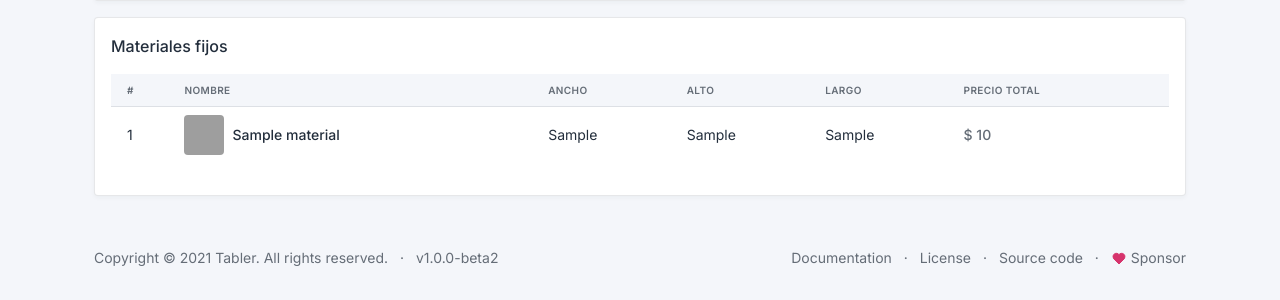
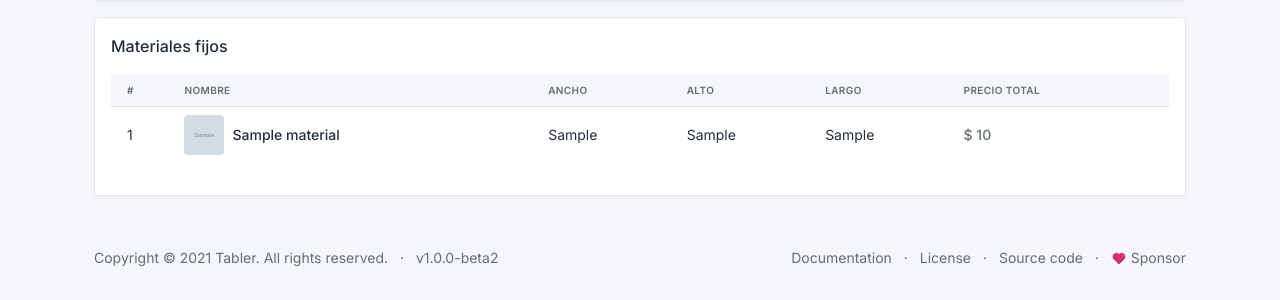
Before and after one commit to nlemarodriguez/despieces, a Django app: page /cotizaciones/1 in a window 1280 px wide. Shown: the part 520-820 px from the top of the page. Run offline with Django 3.2, Linux system fonts and the light colour scheme; tables that the repository leaves empty hold one stand-in row (values such as "Sample post"); grey boxes marked "Sample" are stand-in pictures; grey boxes are pictures that could not be loaded.

Commit message:
:sparkles: Quotations app

```diff
--- a/apps/products/models.py
+++ b/apps/products/models.py
@@ -26,7 +26,11 @@ class Product(ObjectBasicData):
 
 
 def custom_upload_product_media(instance, file_name):
-    return f"user_{instance.product.user_owner.id}/product_{instance.product.id}/photos/{file_name}"
+
+    if instance.product.user_owner.is_company:
+        return f"company_{instance.product.user_owner.id}/product_{instance.product.id}/photos/{file_name}"
+    else:
+        return f"user_{instance.product.user_owner.id}/product_{instance.product.id}/photos/{file_name}"
 
 
 class ProductMedia(TimeStampedModel):
@@ -42,9 +46,18 @@ class ProductMedia(TimeStampedModel):
         return f'Foto de {self.product.name}'
 
 
+def custom_upload_material_media(instance, file_name):
+
+    if instance.user_owner.is_company:
+        return f"company_{instance.user_owner.id}/material_{instance.product.id}/photos/{file_name}"
+    else:
+        return f"user_{instance.user_owner.id}/material_{instance.product.id}/photos/{file_name}"
+
+
 class Material(ObjectBasicData):
     price = models.DecimalField('Precio', max_digits=10, decimal_places=2)
     is_measurable = models.BooleanField('Es medible', default=False)
+    photo = models.ImageField('Foto', upload_to=custom_upload_material_media, blank=True, null=True, default='common/defualt_material.png')
 
     class Meta:
         verbose_name = "material"
--- a/apps/quotations/views.py
+++ b/apps/quotations/views.py
@@ -1,3 +1,4 @@
+from django.conf import settings
 from django.contrib import messages
 from django.db.models import Count, Sum
 from django.urls import reverse_lazy
@@ -6,8 +7,6 @@ from django.views.generic import ListView, CreateView
 from .foms import QuotationForm
 from .models import Quotation, Quartering
 from ..products.models import Product
-
-from measurement.measures import Distance
 
 
 # Get the list of quotations
@@ -37,8 +36,11 @@ class QuotationsDetail(ListView):
 
         # Filter quartering no mesurable, group by material and get the price of each group
         no_mesurable = quartering_list.filter(composition__material__is_measurable=False)\
-            .values('composition__material__name', 'material_price').order_by()\
+            .values('composition__material__name', 'material_price', 'composition__material__photo').order_by()\
             .annotate(quantity_material=Count('composition_id'), price=Sum('material_price'))
+        # Add prefix MEDIA_URL to each quartering group
+        for q in no_mesurable:
+            q['composition__material__photo'] = settings.MEDIA_URL + q['composition__material__photo']
 
         # Filter quartering mesurable
         mesurable = list(filter(lambda q: q.composition.material.is_measurable is True, list(quartering_list)))
--- a/templates/quotations/quotations_detail.html
+++ b/templates/quotations/quotations_detail.html
@@ -45,7 +45,7 @@
                             <dt class="col-3">Largo:</dt>
                             <dd class="col-9">{{ quotation.long }}</dd>
                             <dt class="col-3">Precio total:</dt>
-                            <dd class="col-9">$ {{ quotation.total_price|floatformat:0 }}</dd>
+                            <dd class="col-9"><strong>$ {{ quotation.total_price|floatformat:0 }}</strong></dd>
                         </dl>
 
                     </div>
@@ -87,7 +87,7 @@
                                             <td>
                                                 <div class="d-flex align-items-center">
                                                     <span class="avatar me-2"
-                                                          style="background-image: url(./static/avatars/006m.jpg)"></span>
+                                                          style="background-image: url({{ quartering.composition__material__photo }})"></span>
                                                     <div class="flex-fill">
                                                         <div class="font-weight-medium">{{ quartering.composition__material__name }}</div>
                                                     </div>
@@ -142,7 +142,7 @@
                                             <td>
                                                 <div class="d-flex align-items-center">
                                                     <span class="avatar me-2"
-                                                          style="background-image: url(./static/avatars/006m.jpg)"></span>
+                                                          style="background-image: url({{ quartering.composition.material.photo.url }})"></span>
                                                     <div class="flex-fill">
                                                         <div class="font-weight-medium">{{ quartering.composition.material.name }}</div>
                                                     </div>
```
Also changed, not shown: apps/products/migrations/0001_initial.py, apps/products/migrations/0002_initial.py, apps/quotations/migrations/0001_initial.py, apps/users/migrations/0001_initial.py.
